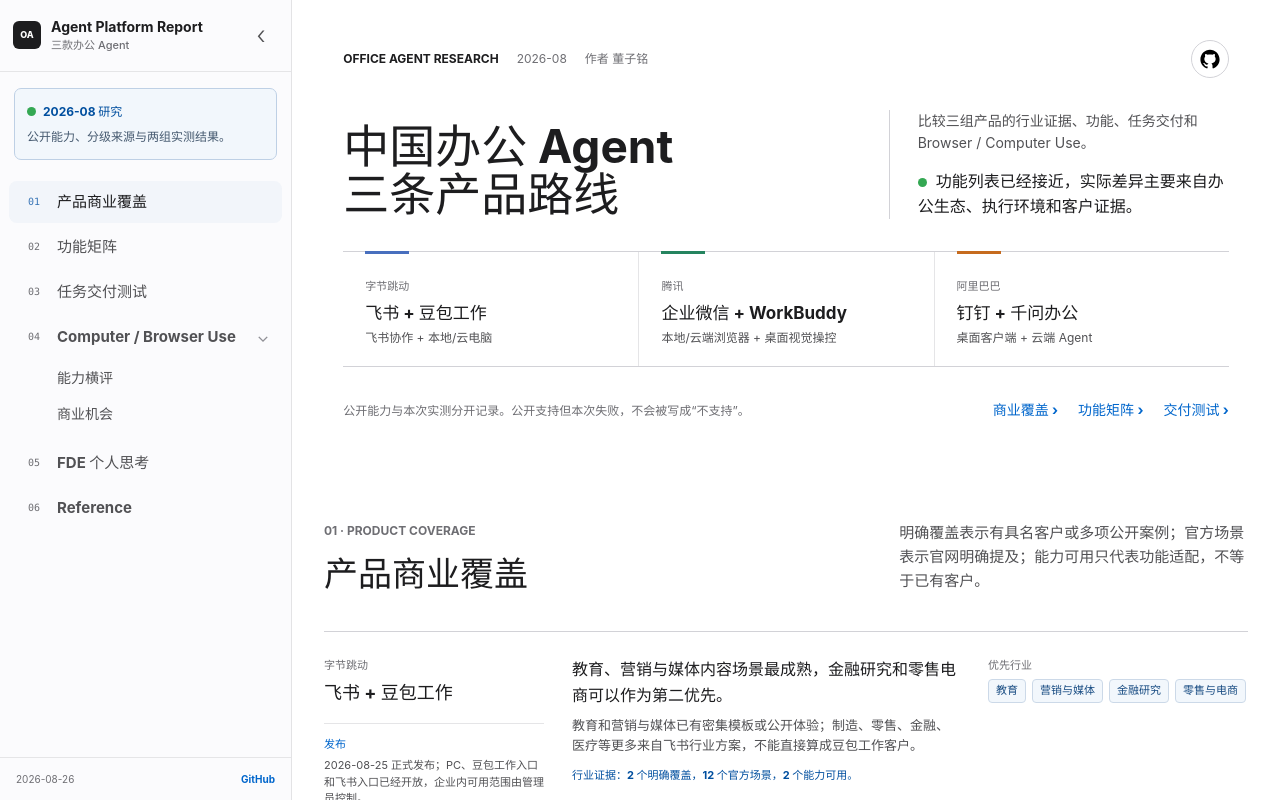
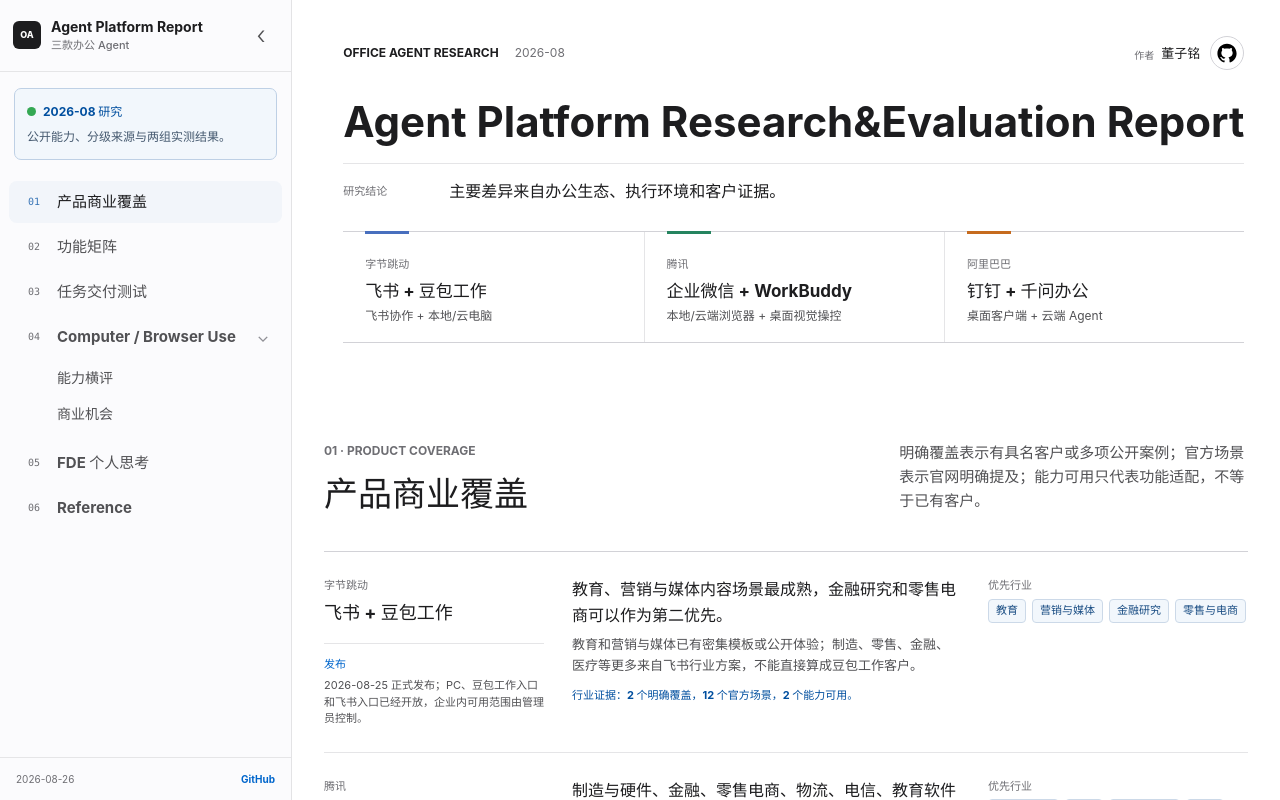
Before and after one commit to Wishyouerehere9610/agent-platform-report, a website: page index.html in a window 1280 px wide. Drawn offline with Linux system fonts and the light colour scheme.

Commit message:
Simplify report masthead and title

```diff
--- a/index.html
+++ b/index.html
@@ -6,10 +6,10 @@
   <meta name="color-scheme" content="light">
   <meta name="description" content="飞书与豆包工作、企业微信与 WorkBuddy、钉钉与千问办公的商业覆盖、功能、任务交付和执行能力。">
   <meta name="theme-color" content="#f5f5f7">
-  <meta property="og:title" content="中国办公 Agent 的三条产品路线">
+  <meta property="og:title" content="Agent Platform Research&amp;Evaluation Report">
   <meta property="og:description" content="商业覆盖、功能矩阵、任务交付与执行能力研究。">
   <meta property="og:type" content="website">
-  <title>中国办公 Agent 的三条产品路线</title>
+  <title>Agent Platform Research&amp;Evaluation Report</title>
   <link rel="icon" href="favicon.svg" type="image/svg+xml">
   <link rel="stylesheet" href="styles.css">
 </head>
@@ -52,24 +52,17 @@
   <main class="app-main" id="main">
     <section class="hero" id="overview" aria-labelledby="page-title">
       <div class="hero-meta">
-        <div><strong>OFFICE AGENT RESEARCH</strong><span>2026-08</span><span>作者 董子铭</span></div>
-        <a class="github-icon-link" href="https://github.com/Wishyouerehere9610/agent-platform-report" target="_blank" rel="noreferrer" title="在 GitHub 查看项目" aria-label="在 GitHub 查看项目"><img src="assets/icons/github.svg" alt=""></a>
+        <div class="hero-index"><strong>OFFICE AGENT RESEARCH</strong><span>2026-08</span></div>
+        <a class="hero-credit" href="https://github.com/Wishyouerehere9610/agent-platform-report" target="_blank" rel="noreferrer" title="查看 GitHub 项目" aria-label="查看董子铭的 GitHub 项目"><span class="hero-credit-copy"><small>作者</small><strong>董子铭</strong></span><span class="hero-credit-icon"><img src="assets/icons/github.svg" alt=""></span></a>
       </div>
       <div class="hero-heading">
-        <div class="hero-copy"><h1 id="page-title">中国办公 Agent<br>三条产品路线</h1></div>
-        <div class="hero-summary">
-          <p>比较三组产品的行业证据、功能、任务交付和 Browser / Computer Use。</p>
-          <strong><i class="signal signal-verified"></i>功能列表已经接近，实际差异主要来自办公生态、执行环境和客户证据。</strong>
-        </div>
+        <div class="hero-copy"><h1 id="page-title">Agent Platform Research&amp;Evaluation Report</h1></div>
+        <div class="hero-summary"><span>研究结论</span><h2>主要差异来自办公生态、执行环境和客户证据。</h2></div>
       </div>
       <div class="hero-route-rail" aria-label="三条产品路线">
         <article class="hero-route theme-doubao"><span>字节跳动</span><h2>飞书 + 豆包工作</h2><p>飞书协作 + 本地/云电脑</p></article>
         <article class="hero-route theme-workbuddy"><span>腾讯</span><h2>企业微信 + WorkBuddy</h2><p>本地/云端浏览器 + 桌面视觉操控</p></article>
         <article class="hero-route theme-qwen"><span>阿里巴巴</span><h2>钉钉 + 千问办公</h2><p>桌面客户端 + 云端 Agent</p></article>
-      </div>
-      <div class="hero-footnote">
-        <p>公开能力与本次实测分开记录。公开支持但本次失败，不会被写成“不支持”。</p>
-        <nav aria-label="首页快速导航"><a class="text-link" href="#commercial-coverage">商业覆盖</a><a class="text-link" href="#feature-matrix">功能矩阵</a><a class="text-link" href="#task-test">交付测试</a></nav>
       </div>
     </section>
 
--- a/styles.css
+++ b/styles.css
@@ -379,15 +379,16 @@
 
 .hero {
   display: grid;
-  gap: 32px;
-  padding: 40px clamp(28px, 4vw, 60px) 34px;
+  gap: 28px;
+  padding: 36px clamp(28px, 4vw, 60px) 32px;
   background: var(--surface);
 }
 
 .hero-meta,
-.hero-meta > div,
-.hero-footnote,
-.hero-footnote nav {
+.hero-index,
+.hero-credit,
+.hero-credit-copy,
+.hero-credit-icon {
   display: flex;
   align-items: center;
 }
@@ -397,49 +398,62 @@
   gap: 24px;
 }
 
-.hero-meta > div {
+.hero-index {
   flex-wrap: wrap;
-  gap: 8px 18px;
+  gap: 8px 16px;
   color: var(--muted);
   font-size: 12px;
 }
 
-.hero-meta strong {
+.hero-index strong {
   color: var(--ink);
   font-size: 12px;
   font-weight: 750;
 }
 
-.github-icon-link {
-  display: grid;
-  width: 38px;
-  height: 38px;
-  flex: 0 0 38px;
-  place-items: center;
+.hero-credit {
+  gap: 10px;
+  color: var(--ink);
+  transition: color 140ms ease;
+}
+
+.hero-credit:hover {
+  color: var(--blue);
+}
+
+.hero-credit-copy {
+  align-items: flex-end;
+  gap: 7px;
+  line-height: 1;
+}
+
+.hero-credit-copy small {
+  color: var(--muted);
+  font-size: 10px;
+}
+
+.hero-credit-copy strong {
+  font-size: 13px;
+  font-weight: 650;
+}
+
+.hero-credit-icon {
+  width: 34px;
+  height: 34px;
+  justify-content: center;
   border: 1px solid var(--line);
   border-radius: 50%;
-  color: var(--ink);
-  transition: background-color 140ms ease, transform 110ms ease;
-}
-
-.github-icon-link:hover {
-  background: #eeeef1;
-}
-
-.github-icon-link:active {
-  transform: scale(0.94);
-}
-
-.github-icon-link img {
+}
+
+.hero-credit-icon img {
   width: 20px;
   height: 20px;
 }
 
 .hero-heading {
   display: grid;
-  grid-template-columns: minmax(420px, 1.18fr) minmax(300px, 0.82fr);
-  gap: 56px;
-  align-items: end;
+  grid-template-columns: 1fr;
+  gap: 18px;
 }
 
 .eyebrow {
@@ -452,37 +466,38 @@
 }
 
 .hero h1 {
-  max-width: 680px;
-  margin: 0;
-  font-size: 46px;
+  max-width: none;
+  margin: 0;
+  font-size: 42px;
   font-weight: 680;
-  line-height: 1.04;
+  line-height: 1.12;
   letter-spacing: 0;
+  white-space: nowrap;
 }
 
 .hero-summary {
-  padding-left: 28px;
-  border-left: 1px solid var(--line);
-}
-
-.hero-summary p,
-.hero-summary strong {
+  display: grid;
+  grid-template-columns: 88px minmax(0, 1fr);
+  gap: 18px;
+  align-items: center;
+  padding-top: 16px;
+  border-top: 1px solid var(--soft-line);
+}
+
+.hero-summary span {
   display: block;
   margin: 0;
-  color: var(--secondary);
-  font-size: 14px;
-  line-height: 1.55;
-}
-
-.hero-summary strong {
-  margin-top: 16px;
-  color: var(--ink);
+  color: var(--muted);
+  font-size: 11px;
+  font-weight: 700;
+}
+
+.hero-summary h2 {
+  max-width: none;
+  margin: 0;
   font-size: 16px;
-  font-weight: 650;
-}
-
-.hero-summary .signal {
-  margin-right: 9px;
+  font-weight: 640;
+  line-height: 1.45;
 }
 
 .hero-route-rail {
@@ -495,7 +510,7 @@
 .hero-route {
   position: relative;
   min-width: 0;
-  padding: 20px 22px 19px;
+  padding: 18px 22px 17px;
 }
 
 .hero-route + .hero-route {
@@ -540,24 +555,6 @@
   margin: 0;
   color: var(--secondary);
   font-size: 12px;
-}
-
-.hero-footnote {
-  justify-content: space-between;
-  gap: 28px;
-}
-
-.hero-footnote > p {
-  max-width: 720px;
-  margin: 0;
-  color: var(--muted);
-  font-size: 12px;
-}
-
-.hero-footnote nav {
-  flex-wrap: wrap;
-  justify-content: flex-end;
-  gap: 8px 20px;
 }
 
 .text-link {
@@ -1845,13 +1842,8 @@
 }
 
 @media (max-width: 1120px) {
-  .hero-heading {
-    grid-template-columns: minmax(360px, 1fr) minmax(280px, 0.8fr);
-    gap: 36px;
-  }
-
   .hero h1 {
-    font-size: 42px;
+    font-size: 34px;
   }
 
   .product-row {
@@ -1982,28 +1974,11 @@
   }
 
   .hero h1 {
-    font-size: 38px;
-  }
-
-  .hero-heading {
-    grid-template-columns: 1fr;
-    gap: 22px;
+    font-size: 25px;
   }
 
   .hero-summary {
-    padding: 20px 0 0;
-    border-top: 1px solid var(--soft-line);
-    border-left: 0;
-  }
-
-  .hero-footnote {
-    align-items: flex-start;
-    flex-direction: column;
-    gap: 14px;
-  }
-
-  .hero-footnote nav {
-    justify-content: flex-start;
+    padding-top: 14px;
   }
 
   .container {
@@ -2082,10 +2057,14 @@
   }
 
   .hero h1 {
-    font-size: 34px;
-  }
-
-  .hero-meta > div {
+    font-size: 17px;
+  }
+
+  .hero-meta {
+    gap: 12px;
+  }
+
+  .hero-index {
     gap: 4px 12px;
   }
 
```
Also changed, not shown: tests/site-contract.test.mjs (+14 -5 lines).
